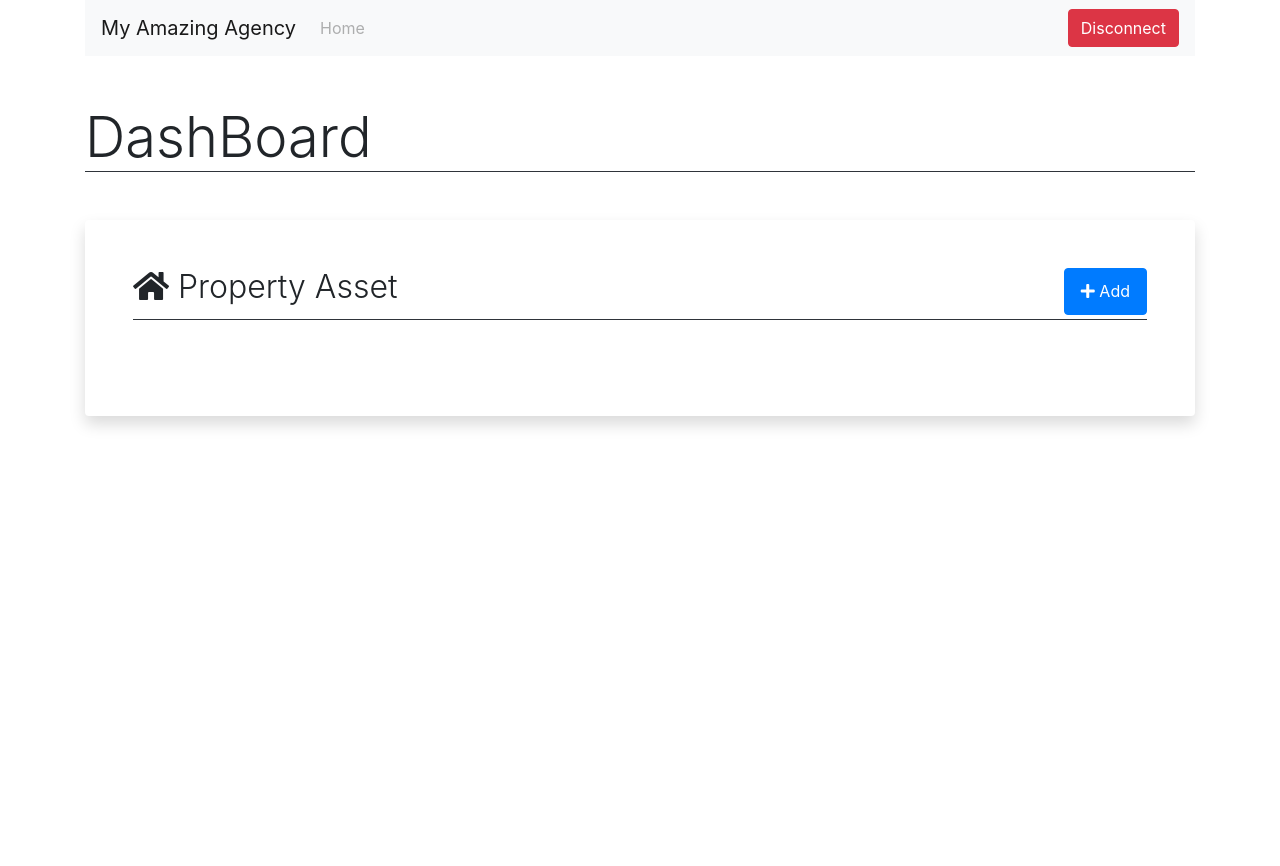
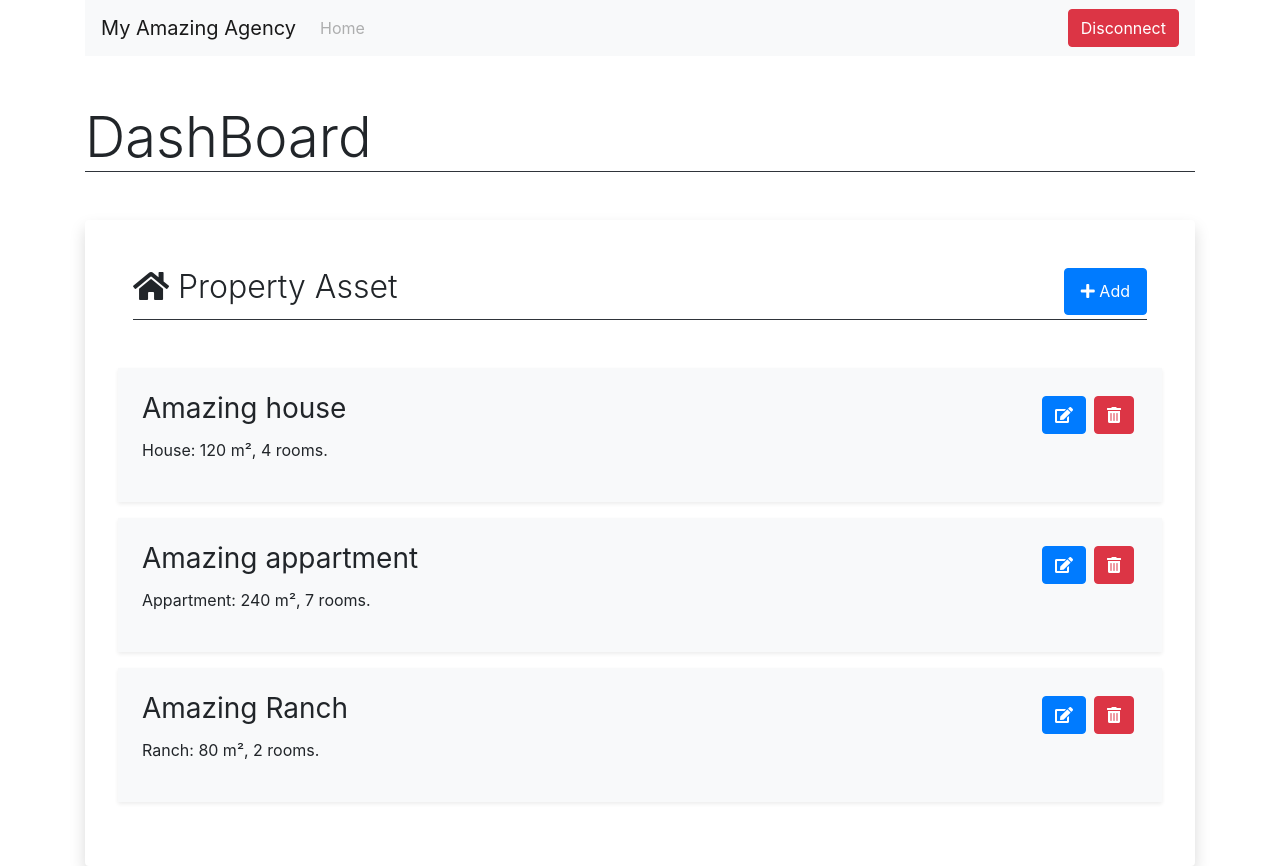
Before and after one commit to sylpi10/angular_agency, an Angular app: page /admin/dashboard in a window 1280 px wide. Before the commit the page ends 800 px from the top, so only its background shows below. Built offline with nearby package versions, Linux system fonts and the light colour scheme.

Commit message:
add item, reset and close modal

```diff
--- a/package.json
+++ b/package.json
@@ -20,6 +20,7 @@
     "@angular/platform-browser-dynamic": "~9.1.11",
     "@angular/router": "~9.1.11",
     "bootstrap": "^4.5.0",
+    "chokidar": "^3.4.0",
     "firebase": "^7.15.1",
     "jquery": "^3.5.1",
     "popper.js": "^1.16.1",
--- a/src/app/admin/admin-properties/admin-properties.component.html
+++ b/src/app/admin/admin-properties/admin-properties.component.html
@@ -6,6 +6,25 @@
     </div>
   </div>
   <hr class="mt-1 mb-5 bg-dark">
+
+  <div class="row">
+    <div *ngFor="let property of properties" class="col-12 shadow-sm p-4 mb-3 bg-light">
+      <div class="d-flex">
+        <h3 class="font-weight-normal">{{property.title}}</h3>
+        <div class="ml-auto">
+          <button class="btn btn-primary m-1"><i class="fas fa-edit"></i></button>
+          <button class="btn btn-danger m-1"><i class="fas fa-trash-alt"></i></button>
+        </div>
+      </div>
+      <p>{{property.category}}:
+        <span *ngIf="property.surface && property.surface !== ''"> {{property.surface}} m²,</span>
+        <span *ngIf="property.nbRooms && property.nbRooms !== ''"> {{property.nbRooms}} rooms.</span>
+      </p>
+<!--      <p *ngIf="property.price && property.price !== ''">-->
+<!--          {{property.price}} $£€-->
+<!--      </p>-->
+    </div>
+  </div>
 
 <!--  modal-->
   <div class="row">
--- a/src/app/admin/admin-properties/admin-properties.component.ts
+++ b/src/app/admin/admin-properties/admin-properties.component.ts
@@ -1,5 +1,8 @@
 import { Component, OnInit } from '@angular/core';
 import {FormBuilder, FormGroup, NgForm, Validators} from "@angular/forms";
+import {PropertiesService} from "../../services/properties.service";
+import {Subscription} from "rxjs";
+import * as $ from 'jquery';
 
 @Component({
   selector: 'app-admin-properties',
@@ -8,13 +11,22 @@ import {FormBuilder, FormGroup, NgForm, Validators} from "@angular/forms";
 })
 export class AdminPropertiesComponent implements OnInit {
   propertiesForm: FormGroup;
+  propertiesSubscription: Subscription;
+  properties: any[] = [];
 
   constructor(
-    private formBuilder: FormBuilder
+    private formBuilder: FormBuilder,
+    private propertiesService: PropertiesService
   ) { }
 
   ngOnInit(): void {
     this.initPropertiesForm();
+    this.propertiesService.propertiesSubject.subscribe(
+      (data) => {
+        this.properties = data;
+      }
+    );
+    this.propertiesService.emitProperties()
   }
 
   initPropertiesForm(){
@@ -29,8 +41,14 @@ export class AdminPropertiesComponent implements OnInit {
   }
 
   onSubmitPropertiesForm(){
-    console.log(this.propertiesForm.value);
-    alert(this.propertiesForm.value['title'])
+      const newProperty = this.propertiesForm.value;
+      this.propertiesService.createProperties(newProperty)
+      $('#properties-form').modal('hide');
+      this.propertiesForm.reset();
+  }
+
+  resetForm(){
+    this.propertiesForm.reset();
   }
 
 }
--- a/src/app/services/properties.service.ts
+++ b/src/app/services/properties.service.ts
@@ -10,15 +10,24 @@ export class PropertiesService {
     {
       title: 'Amazing house',
       category: 'House',
+      surface: '120',
+      nbRooms: '4',
+      price: '240',
       sold: true
     },
     {
       title: 'Amazing appartment',
       category: 'Appartment',
+      surface: '240',
+      nbRooms: '7',
+      price: '360',
       sold: false
     },{
       title: 'Amazing Ranch',
       category: 'Ranch',
+      surface: '80',
+      nbRooms: '2',
+      price: '4600',
       sold: true
     }
   ];
@@ -29,6 +38,10 @@ export class PropertiesService {
 
   emitProperties(){
     this.propertiesSubject.next(this.properties)
+  }
+
+  createProperties(property){
+    this.properties.push(property)
   }
 
   getProperties(){
--- a/src/polyfills.ts
+++ b/src/polyfills.ts
@@ -19,7 +19,6 @@
  */
 
 /** IE10 and IE11 requires the following for NgClass support on SVG elements */
-// import 'classlist.js';  // Run `npm install --save classlist.js`.
 
 /**
  * Web Animations `@angular/platform-browser/animations`
```
Also changed, not shown: 1 other file (tests, documents, lock files or other folders).
